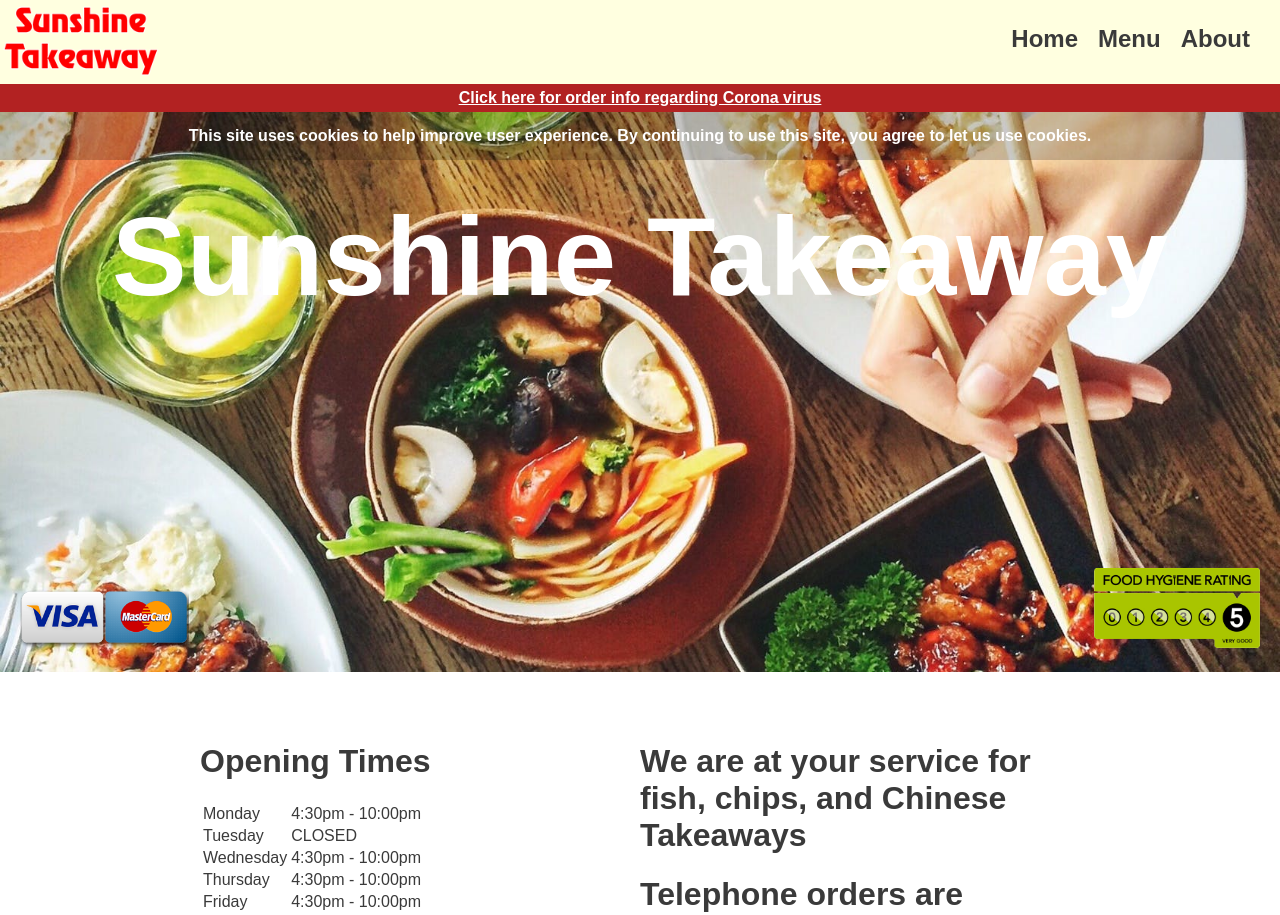
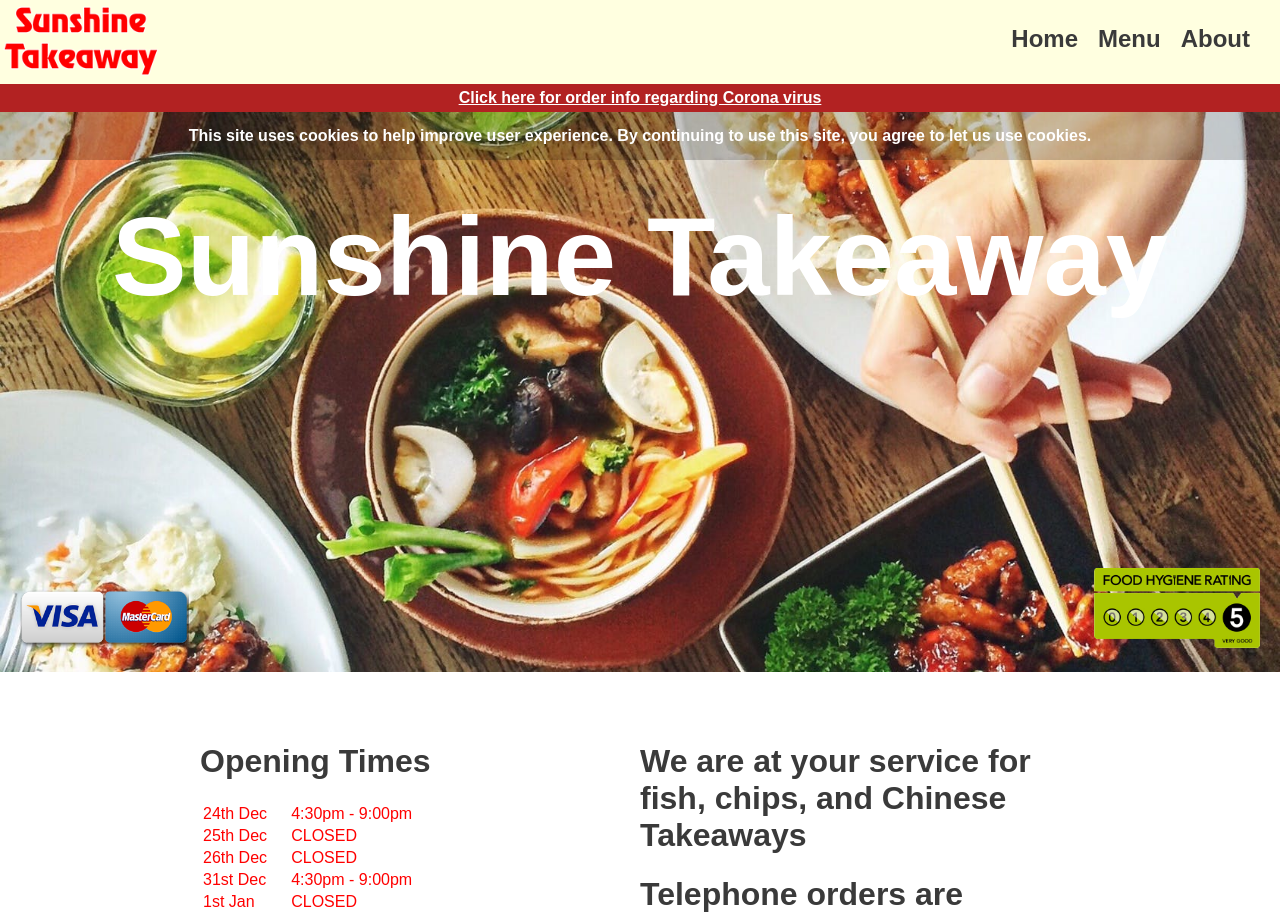
Before and after one commit to TheSimonLam/sunshine-takeaway, a React (Create React App) app: page / in a window 1280 px wide. Shown: the top 915 px of the page. Built offline with nearby package versions, Linux system fonts and the light colour scheme.

Commit message:
changed times

```diff
--- a/src/components/Home/Home.js
+++ b/src/components/Home/Home.js
@@ -16,9 +16,9 @@ class Home extends Component {
                             <h1>Opening Times</h1>
                              <table>
                                 <tbody>
-                                {/* <tr style={{"color": "red"}}>
+                                <tr style={{"color": "red"}}>
                                     <td>24th Dec</td>
-                                    <td>CLOSED</td>
+                                    <td>4:30pm - 9:00pm</td>
                                 </tr>
                                 <tr style={{"color": "red"}}>
                                     <td>25th Dec</td>
@@ -30,13 +30,13 @@ class Home extends Component {
                                 </tr>
                                 <tr style={{"color": "red"}}>
                                     <td>31st Dec</td>
-                                    <td>CLOSED</td>
+                                    <td>4:30pm - 9:00pm</td>
                                 </tr>
                                 <tr style={{"color": "red"}}>
                                     <td>1st Jan</td>
                                     <td>CLOSED</td>
                                 </tr>
-                                <br></br> */}
+                                <br></br>
                                 <tr>
                                     <td>Monday</td>
                                     <td>4:30pm - 10:00pm</td>
```
